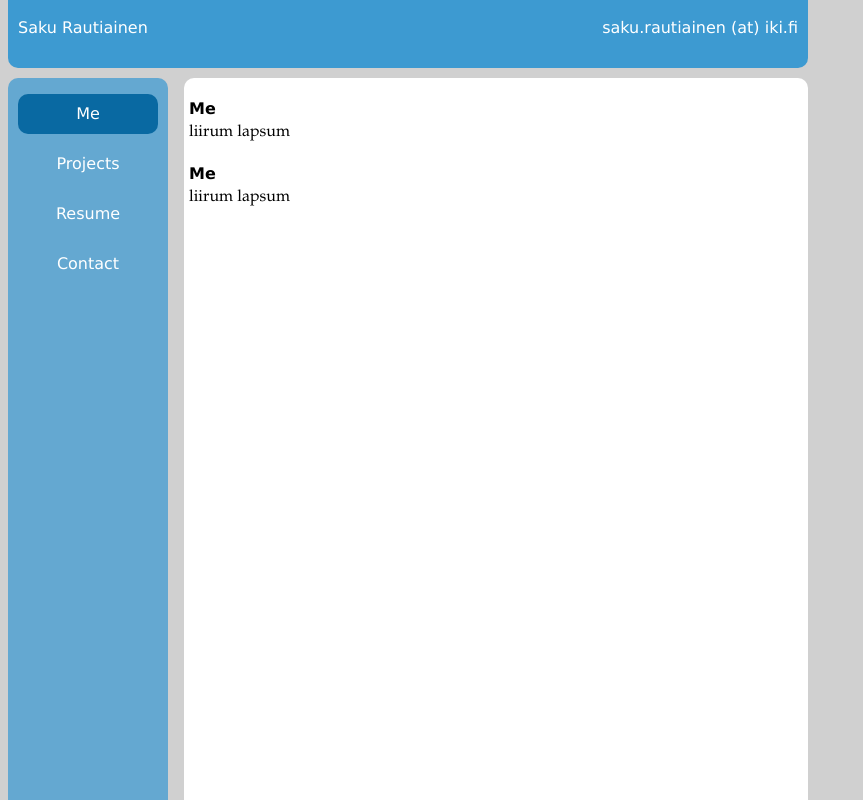
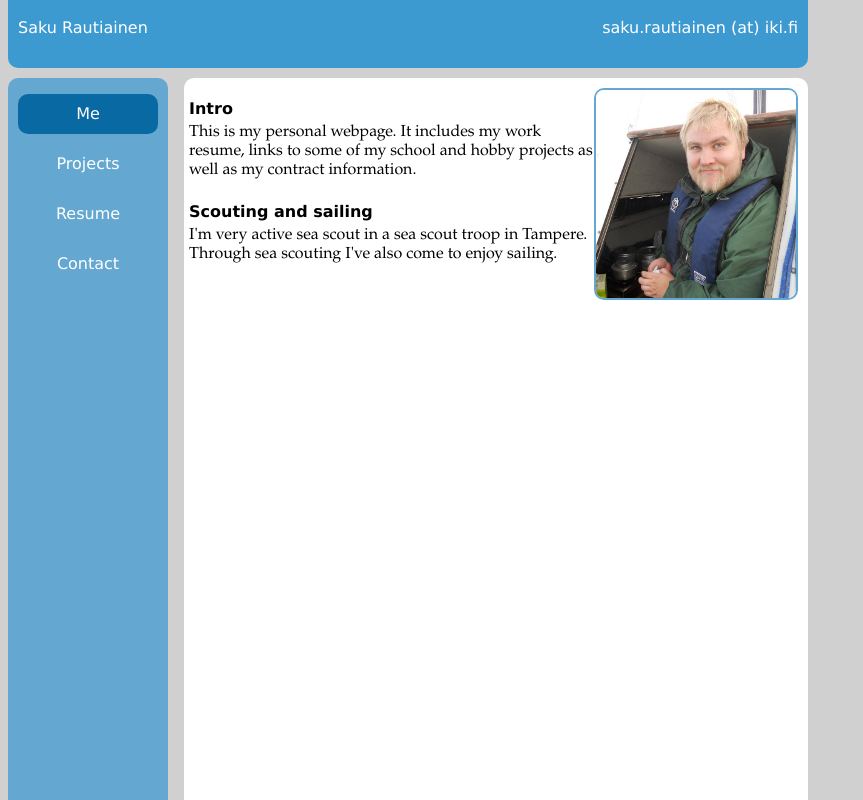
Before and after one commit to ukasofisosaari/mun_sivu, a plain HTML site: page index.html in a window 1280 px wide. Shown: the top 800 px of the page, without its empty margins (0-863 px from the left). Drawn offline with nearby package versions, Linux system fonts and the light colour scheme.

Commit message:
Commited logos and profile picture. added information to me page Signed-off-by: Saku Rautiainen <saku.rautiainen@intel.com>

```diff
--- a/me.html
+++ b/me.html
@@ -1,6 +1,6 @@
+<img id="profiili" src="image/profiili.png" alt="Profile picture">
 
-
-<h4>Me</h4>
-<p>liirum lapsum</p>
-<h4>Me</h4>
-<p>liirum lapsum</p>
+<h4>Intro</h4>
+<p>This is my personal webpage. It includes my work resume, links to some of my school and hobby projects as well as my contract information.</p>
+<h4>Scouting and sailing</h4>
+<p>I'm very active sea scout in a sea scout troop in Tampere. Through sea scouting I've also come to enjoy sailing.</p>
--- a/style/content_style.css
+++ b/style/content_style.css
@@ -17,3 +17,11 @@ ul {
 ul li {
     margin-top: 10px;
 }
+
+#profiili {
+    float: right;
+    margin-right: 10px;
+    margin-top: 10px;
+    border: 2px solid #64A8D1;
+    border-radius: 10px;
+}
```
Also changed, not shown: image/GitHub-Mark-Light-32px.png (added), image/LinkedIn-Logo_Small.png (added), image/profiili.png (added).
